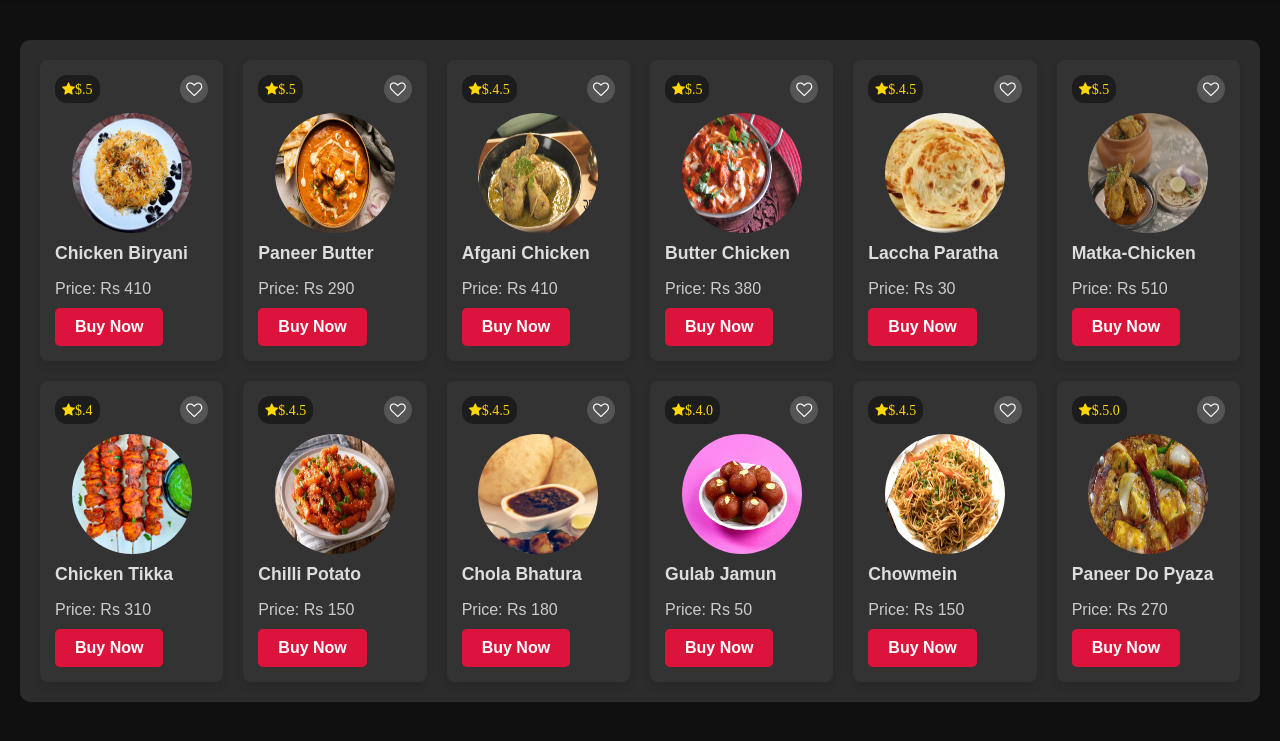
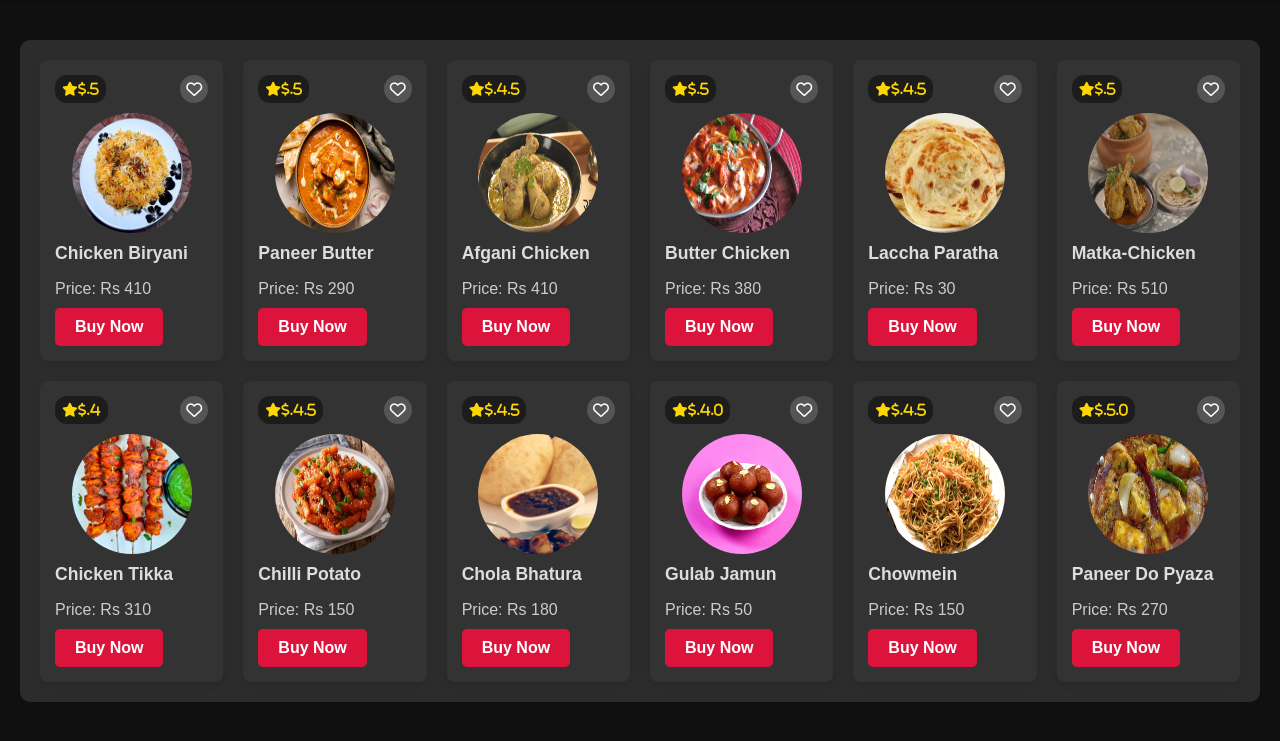
Before and after one commit to javaApplicationRenovate/FoodFrenzy, a Spring Boot app: page /products in a window 1280 px wide. Shown: the part 70-811 px from the top of the page. Run offline with Spring Boot 4, Linux system fonts and the light colour scheme; data that the repository does not hold is empty; some libraries are stand-ins or nearby versions.

Commit message:
fix update All major and minor dependencies

```diff
--- a/src/main/resources/templates/Products.html
+++ b/src/main/resources/templates/Products.html
@@ -6,7 +6,7 @@
     <meta name="viewport" content="width=device-width, initial-scale=1.0">
     <title>FoodFrenzy</title>
     <link rel="icon" type="image/x-icon" href="./Images/logo.png">
-    <link rel="stylesheet" href="https://cdnjs.cloudflare.com/ajax/libs/font-awesome/4.7.0/css/font-awesome.min.css">
+    <link rel="stylesheet" href="https://cdnjs.cloudflare.com/ajax/libs/font-awesome/6.6.0/css/font-awesome.min.css">
     <link rel="stylesheet" href="" th:href="@{/css/Navigation.css}" />
     <link rel="stylesheet" href="" th:href="@{css/Products.css}" />
 </head>
```
Also changed, not shown: 1 other file.
